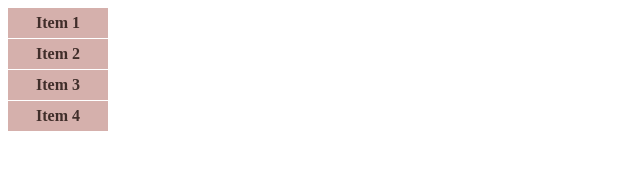
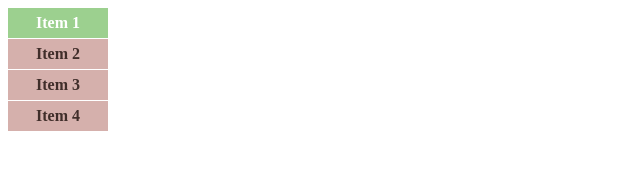
Before and after one commit to hungbk1412/web-16, a plain HTML site: page Lecture-02-HTML-CSS/part2.html in a window 1280 px wide. In both pictures the pointer is over the element "Item 1". Shown: the whole page, without its empty margins (0-640 px from the left). Drawn offline with Linux system fonts and the light colour scheme.

Commit message:
Update part2.css

```diff
--- a/Lecture-02-HTML-CSS/part2.css
+++ b/Lecture-02-HTML-CSS/part2.css
@@ -13,3 +13,9 @@
     align-items: center;
     justify-content: center;
 }
+
+.menu-vertical span:hover {
+    background-color: #9CD08F;
+    color: #ffffff;
+    cursor: pointer;
+}
```
